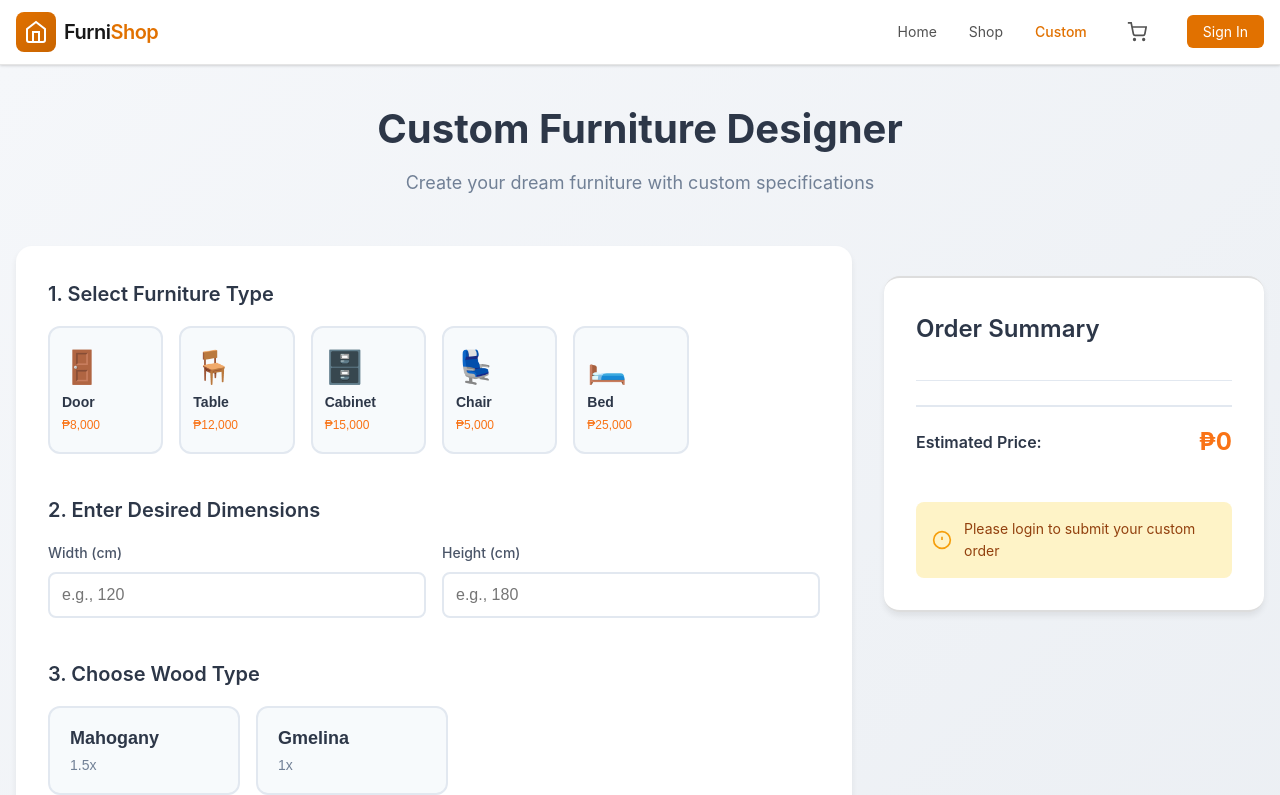
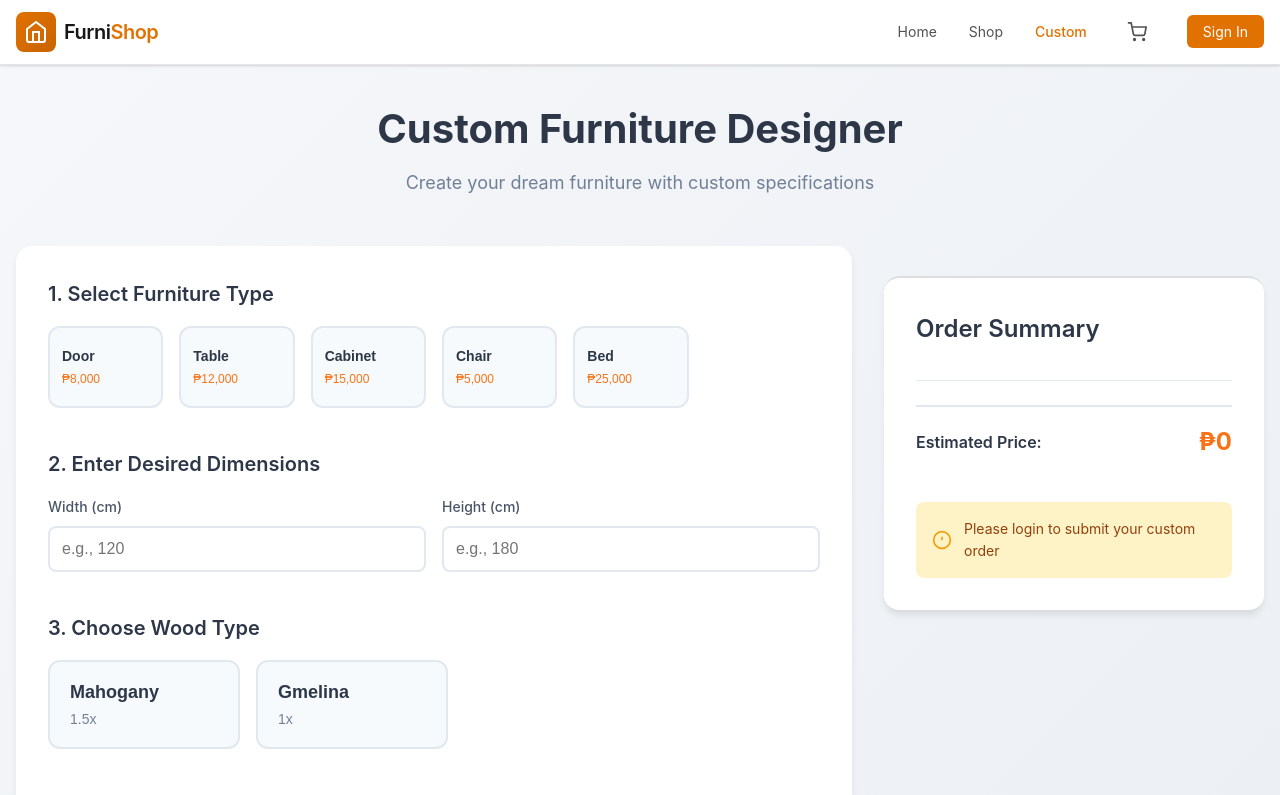
Before and after one commit to clicianDev/furnishop-client, a React (Create React App) app: page /custom-furniture in a window 1280 px wide. Shown: the top 795 px of the page. Built offline with nearby package versions, Linux system fonts and the light colour scheme; no server answers; the HTML template or start-up script is replaced by a standard one.

Commit message:
refactor: Remove icons from furniture types for cleaner display

```diff
--- a/src/pages/CustomFurniturePage.js
+++ b/src/pages/CustomFurniturePage.js
@@ -6,11 +6,11 @@ import Toast from '../components/Toast';
 import './CustomFurniturePage.css';
 
 const FURNITURE_TYPES = [
-  { name: 'Door', price: 8000, icon: '🚪' },
-  { name: 'Table', price: 12000, icon: '🪑' },
-  { name: 'Cabinet', price: 15000, icon: '🗄️' },
-  { name: 'Chair', price: 5000, icon: '💺' },
-  { name: 'Bed', price: 25000, icon: '🛏️' },
+  { name: 'Door', price: 8000 },
+  { name: 'Table', price: 12000 },
+  { name: 'Cabinet', price: 15000 },
+  { name: 'Chair', price: 5000 },
+  { name: 'Bed', price: 25000 },
 ];
 
 const WOOD_TYPES = [
@@ -237,7 +237,6 @@ const CustomFurniturePage = () => {
                     className={`furniture-type-card ${formData.furnitureType === furniture.name ? 'selected' : ''}`}
                     onClick={() => handleInputChange({ target: { name: 'furnitureType', value: furniture.name } })}
                   >
-                    <span className="furniture-icon">{furniture.icon}</span>
                     <span className="furniture-name">{furniture.name}</span>
                     <span className="furniture-price">₱{furniture.price.toLocaleString()}</span>
                   </button>
```
